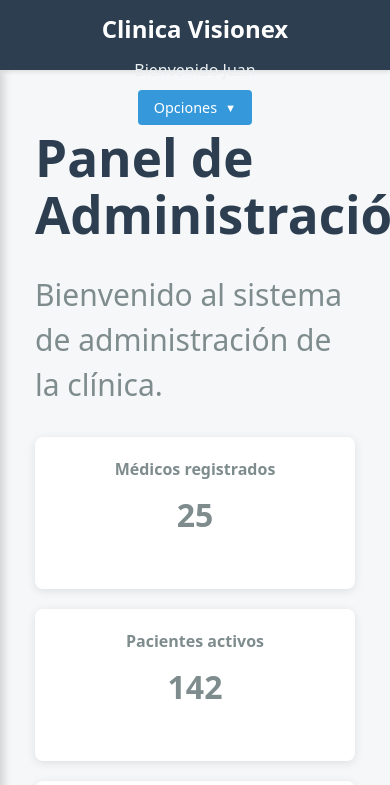
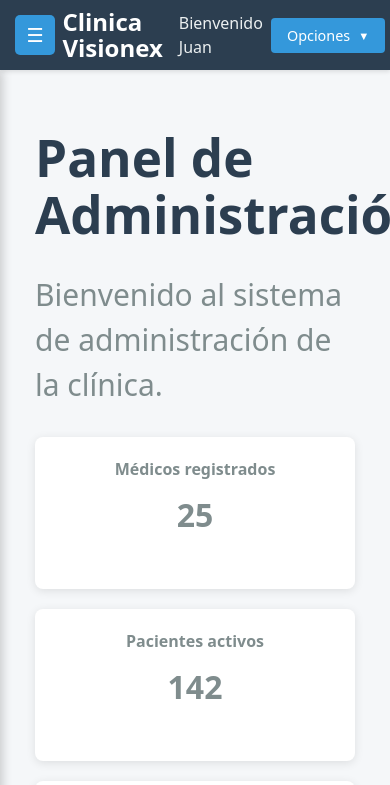
Before and after one commit to LeonelBM123/clinica-vision-frontend, a React (Vite) app: page /AdminLayout in a window 390 px wide. Shown: the top 785 px of the page. Built offline with nearby package versions, Linux system fonts and the light colour scheme.

Commit message:
back terminado

```diff
--- a/src/components/common/Sidebar.jsx
+++ b/src/components/common/Sidebar.jsx
@@ -1,34 +1,68 @@
-import React, { useState } from 'react';
-import { Link, useLocation } from 'react-router-dom';
-import './styles/Sidebar.css';
+import React, { useState } from "react";
+import { Link, useLocation } from "react-router-dom";
+import "./styles/Sidebar.css";
 
 export default function Sidebar({ menuPackages }) {
   const location = useLocation();
   const [openPackages, setOpenPackages] = useState({});
+  const [openSide, setOpenSide] = useState(false);
 
   const togglePackage = (packageName) => {
-    setOpenPackages(prev => ({
+    setOpenPackages((prev) => ({
       ...prev,
-      [packageName]: !prev[packageName]
+      [packageName]: !prev[packageName],
     }));
+  };
+
+  const toggleSidebar = () => {
+    setOpenSide(!openSide);
   };
 
   // Función para verificar si la ruta está activa
   const isActive = (path) => {
     // Para la ruta por defecto (index)
-    if (path === '' && location.pathname.endsWith('/AdminLayout')) {
+    if (path === "" && location.pathname.endsWith("/AdminLayout")) {
       return true;
     }
 
     // Para rutas hijas
-    return location.pathname.endsWith(`/AdminLayout/${path}`) ||
-           location.pathname.endsWith(`/AdminLayout/${path}/`);
+    return (
+      location.pathname.endsWith(`/AdminLayout/${path}`) ||
+      location.pathname.endsWith(`/AdminLayout/${path}/`)
+    );
   };
 
   return (
-    <aside className="sidebar">
+    <>
+      <button
+        className="hamburger-btn"
+        onClick={toggleSidebar}
+        aria-label="Toggle menu"
+      >
+        ☰
+      </button>
+      {openSide && (
+        <div
+          className="sidebar-overlay"
+          onClick={toggleSidebar}
+          style={{
+            position: "fixed",
+            top: 0,
+            left: 0,
+            width: "100vw",
+            height: "100vh",
+            background: "rgba(0,0,0,0.3)",
+            zIndex: 899,
+          }}
+        />
+      )}
+      <aside className={`sidebar ${openSide ? "open" : ""}`}>
         <div className="sidebar-header">
-        <h2>Panel de Administración</h2>
+          <h2
+            style={{ textAlign: "center", color: "black", fontWeight: "bold" }}
+          >
+            Panel de Administración
+          </h2>
         </div>
 
         <nav className="sidebar-nav">
@@ -37,7 +71,9 @@ export default function Sidebar({ menuPackages }) {
             <li className="sidebar-item">
               <Link
                 to=""
-              className={`sidebar-link ${location.pathname.endsWith('/AdminLayout') ? 'active' : ''}`}
+                className={`sidebar-link ${
+                  location.pathname.endsWith("/AdminLayout") ? "active" : ""
+                }`}
               >
                 <span className="sidebar-icon">-</span>
                 <span className="sidebar-label">Dashboard</span>
@@ -51,19 +87,31 @@ export default function Sidebar({ menuPackages }) {
                   onClick={() => togglePackage(pkg.name)}
                 >
                   <span className="package-name">{pkg.name}</span>
-                <span className={`package-arrow ${openPackages[pkg.name] ? 'open' : ''}`}>
+                  <span
+                    className={`package-arrow ${
+                      openPackages[pkg.name] ? "open" : ""
+                    }`}
+                  >
                     ▼
                   </span>
                 </div>
 
-              <ul className={`package-items ${openPackages[pkg.name] ? 'open' : ''}`}>
+                <ul
+                  className={`package-items ${
+                    openPackages[pkg.name] ? "open" : ""
+                  }`}
+                >
                   {pkg.items.map((item, itemIndex) => (
                     <li key={itemIndex} className="sidebar-item">
                       <Link
                         to={item.path}
-                      className={`sidebar-link ${isActive(item.path) ? 'active' : ''}`}
+                        className={`sidebar-link ${
+                          isActive(item.path) ? "active" : ""
+                        }`}
                       >
-                      {item.icon && <span className="sidebar-icon">{item.icon}</span>}
+                        {item.icon && (
+                          <span className="sidebar-icon">{item.icon}</span>
+                        )}
                         <span className="sidebar-label">{item.label}</span>
                       </Link>
                     </li>
@@ -78,5 +126,6 @@ export default function Sidebar({ menuPackages }) {
           <p>Sistema de Administración v1.0</p>
         </div>
       </aside>
+    </>
   );
 }
--- a/src/components/common/styles/Header.css
+++ b/src/components/common/styles/Header.css
@@ -12,6 +12,27 @@
   z-index: 1000;
   height: 70px;
   box-sizing: border-box;
+}
+@media (max-width: 768px) {
+  .header-container {
+    padding: 1rem;
+    flex-direction: column;
+    gap: 1rem;
+  }
+
+  /* Cambia a fila en móvil */
+  .header-right {
+    flex-direction: row !important;
+    gap: 0.5rem;
+    width: 100%;
+    justify-content: flex-start;
+    align-items: center;
+  }
+
+  .dropdown-menu {
+    right: auto;
+    left: 0;
+  }
 }
 
 /* Ajustamos el resto del CSS del header para que funcione con altura fija */
--- a/src/components/common/styles/Sidebar.css
+++ b/src/components/common/styles/Sidebar.css
@@ -170,4 +170,37 @@
     padding: 0.7rem 1rem 0.7rem 2rem;
     font-size: 0.9rem;
   }
+
+  .hamburger-btn {
+    display: block;
+    padding: 10px;
+  }
 }
+
+/* Mantener botón oculto en desktop */
+@media (min-width: 769px) {
+  .hamburger-btn {
+    display: none;
+  }
+}
+
+.hamburger-btn {
+  position: fixed;
+  top: 15px;
+  left: 15px;
+  width: 40px;
+  height: 40px;
+  line-height: 0px;
+  background-color: var(--primary-color, #3498db);
+  color: white;
+  border: none;
+  border-radius: 5px;
+  cursor: pointer;
+  z-index: 1001;
+  font-size: 1.2rem;
+  transition: background-color 0.2s;
+}
+
+.hamburger-btn:hover {
+  background-color: var(--primary-dark, #2980b9);
+}
--- a/src/styles/AdminLayout.css
+++ b/src/styles/AdminLayout.css
@@ -7,9 +7,11 @@
 /* Aseguramos que el header esté por encima del sidebar */
 .AdminLayout-container > header {
   position: fixed;
+  display: flex;
   top: 0;
-  left: 0;
+  padding-left: 16%;
   right: 0;
+  flex-direction: row;
   z-index: 1000;
 }
 
```
Lines whose indentation alone changed are shown as unchanged.
